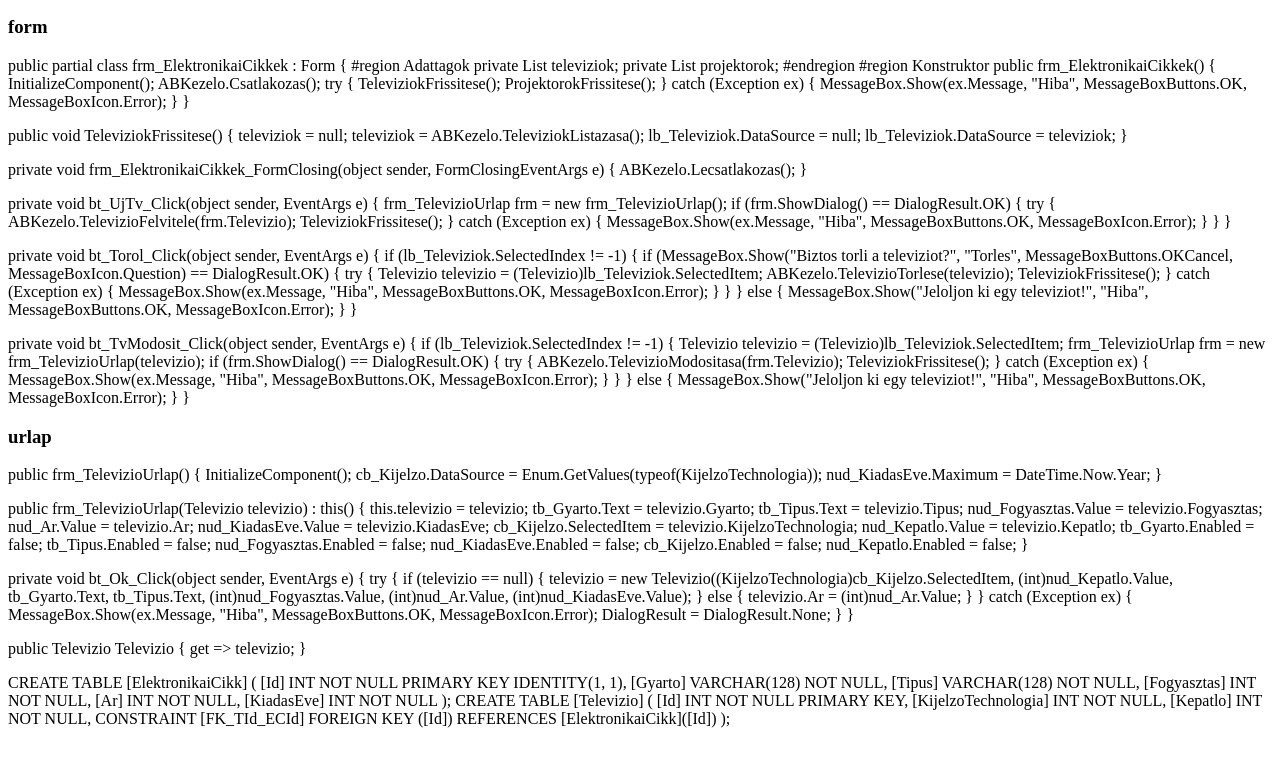
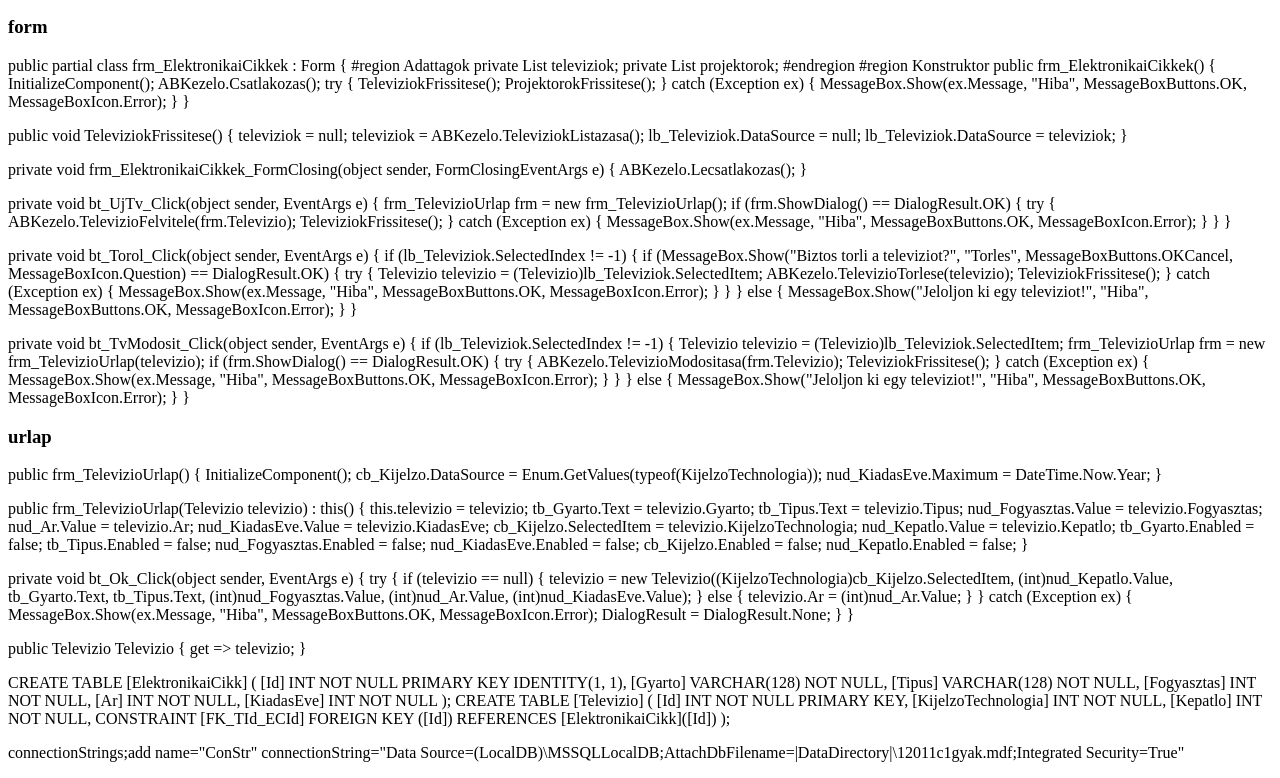
Before and after one commit to PB85/Thaibi_demo_site, a plain HTML site: page index.html in a window 1280 px wide. Shown: the part 642-1420 px from the top of the page. Before the commit the page ends 1386 px from the top, so only its background shows below. Drawn offline with Linux system fonts and the light colour scheme.

Commit message:
Update index.html

```diff
--- a/index.html
+++ b/index.html
@@ -360,9 +360,7 @@ CREATE TABLE [Televizio] (
 );
     </p>
 <p>
-	<connectionStrings>
-        <add name="ConStr" connectionString="Data Source=(LocalDB)\MSSQLLocalDB;AttachDbFilename=|DataDirectory|\12011c1gyak.mdf;Integrated Security=True" />
-    </connectionStrings>
+	connectionStrings;add name="ConStr" connectionString="Data Source=(LocalDB)\MSSQLLocalDB;AttachDbFilename=|DataDirectory|\12011c1gyak.mdf;Integrated Security=True"
 </p>
 </body>
 
```
